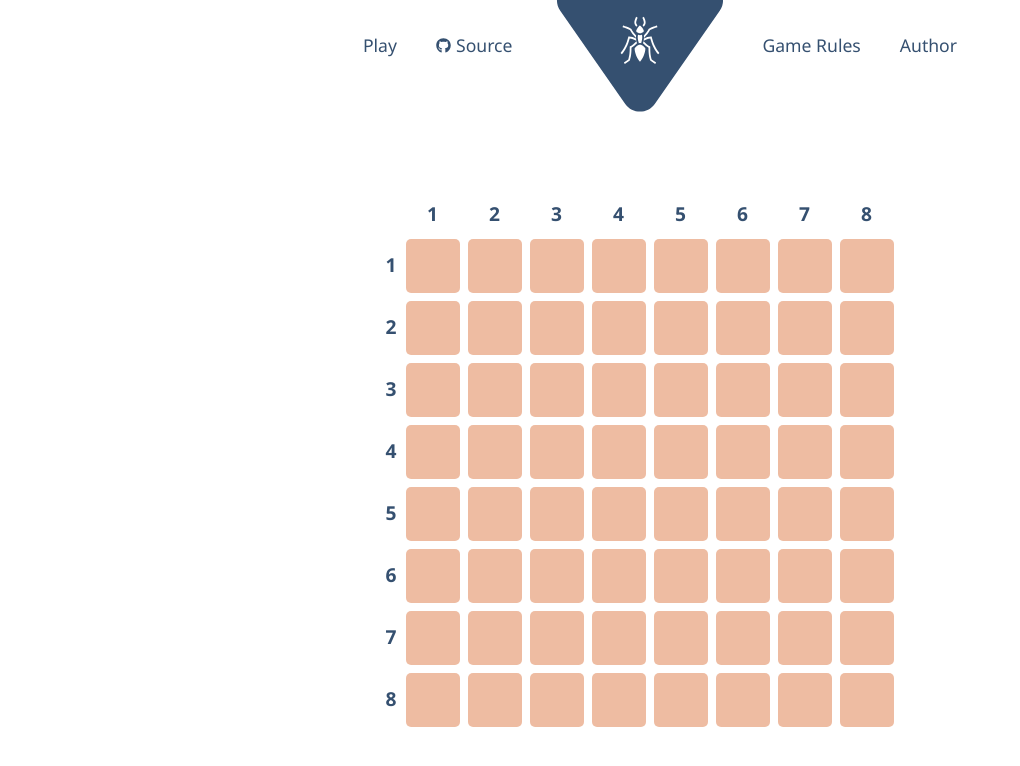
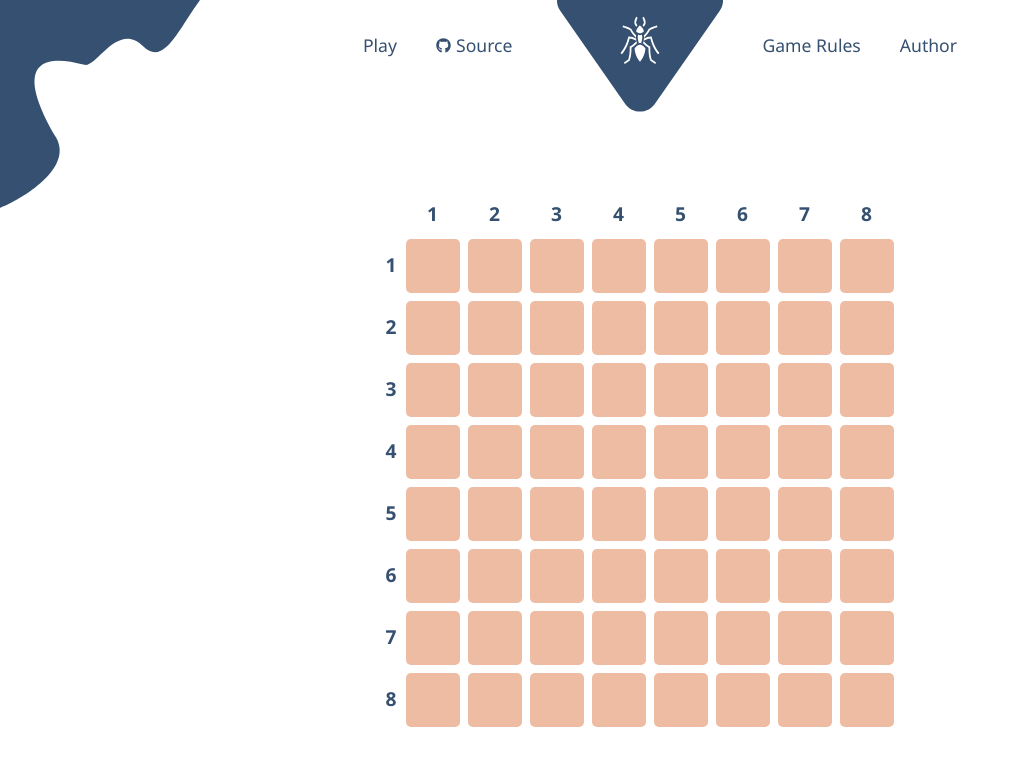
Before and after one commit to mikolajszymczuk1/AntsAndDragons, a Vue app: page / in a window 1280 px wide. Shown: the top 766 px of the page, without its empty margins (0-1020 px from the left). Built offline with nearby package versions, Linux system fonts and the light colour scheme.

Commit message:
Add decoration corner

```diff
--- a/src/App.vue
+++ b/src/App.vue
@@ -1,5 +1,12 @@
 <template>
     <NavigationBar />
+
+    <!-- Decoration corner -->
+    <img class="absolute top-0 left-0 sm:w-[120px] md:w-[200px] lg:w-[289px]"
+        src="@/assets/svg/DecorationCorner.svg"
+        alt="Decoration wave corner icon"
+        title="Decoration corner"
+    >
 
     <main>
         <GameView />
```
